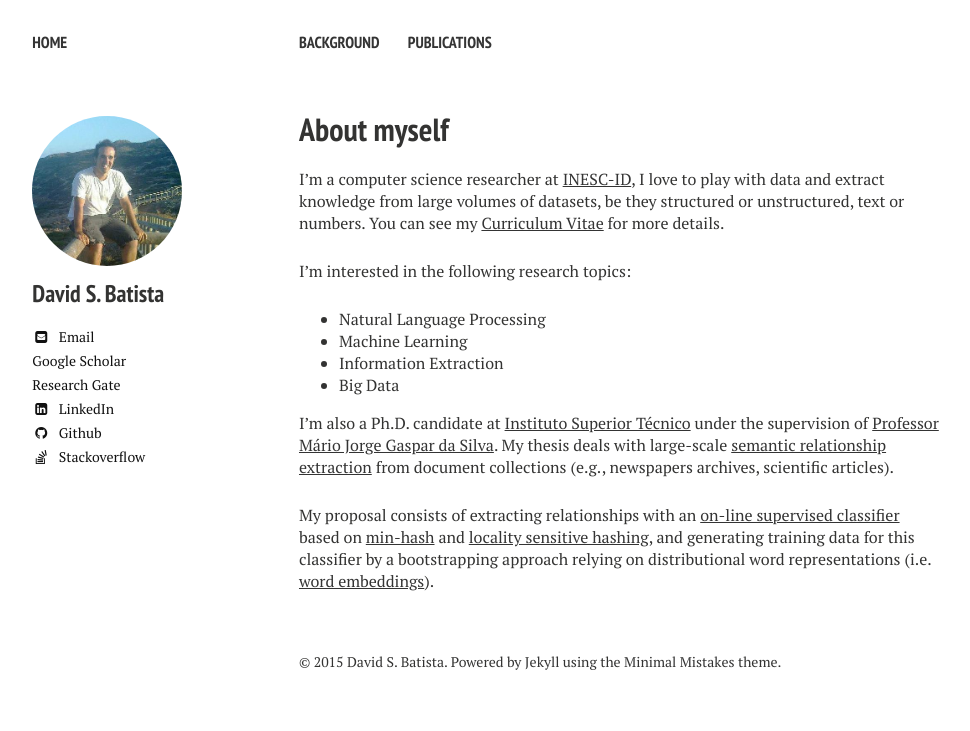
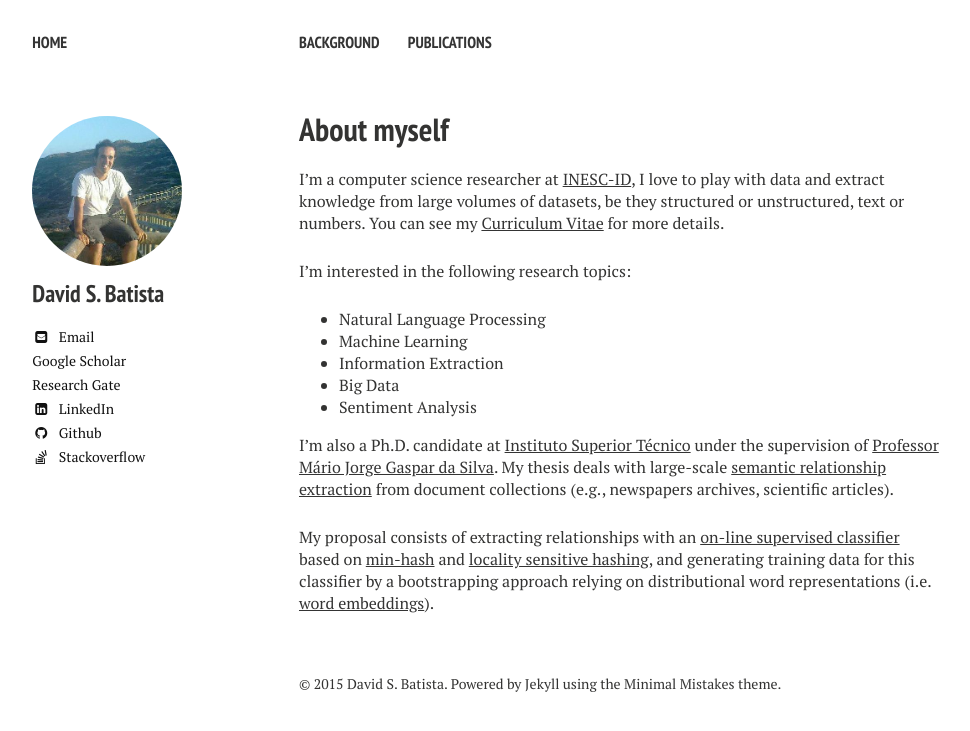
Before and after one commit to davidsbatista/davidsbatista.github.io, a Jekyll site: the page built from index.md, in a window 1280 px wide. Shown: the top 731 px of the page, without its empty margins (21-991 px from the left). Built offline with Jekyll 4.4.1, drawn with Linux system fonts in a browser that asks for light colours; nearby versions of some CDN libraries.

Commit message:
updated index.md

```diff
--- a/index.md
+++ b/index.md
@@ -21,6 +21,7 @@ I'm interested in the following research topics:
 * Machine Learning
 * Information Extraction
 * Big Data
+* Sentiment Analysis
 
 I'm also a Ph.D. candidate at [Instituto Superior Técnico] under the supervision of [Professor Mário Jorge Gaspar da Silva]. My thesis deals with large-scale [semantic relationship extraction] from document collections (e.g., newspapers archives, scientific articles).
 
```
